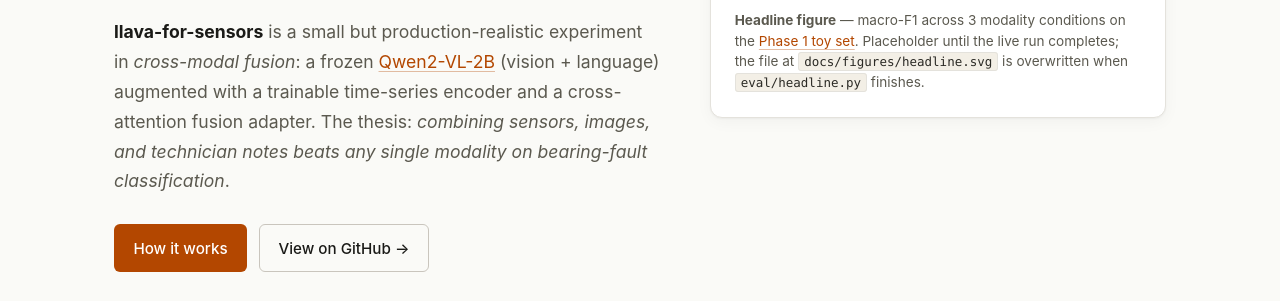
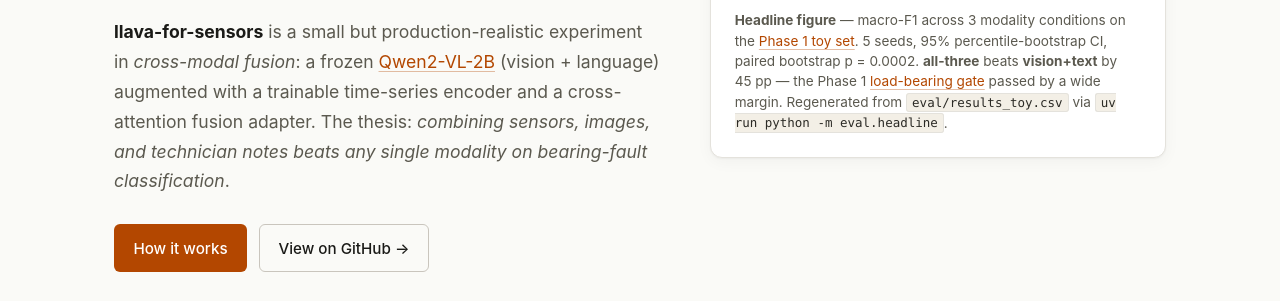
Before and after one commit to VoidAxiom/llava-for-sensors, a website: page docs/index.html in a window 1280 px wide. Shown: the part 434-735 px from the top of the page. Drawn offline with nearby package versions, Linux system fonts and the light colour scheme.

Commit message:
docs: update headline figure caption to reflect real Phase 1 result
Caption was stale — said 'Placeholder until the live run completes.'
The figure IS the live run now (5 seeds, paired bootstrap p=0.0002,
gap_vt=45pp). New caption surfaces the key numbers and points to the
load-bearing gate definition.

```diff
--- a/docs/index.html
+++ b/docs/index.html
@@ -65,9 +65,12 @@
           <img src="figures/headline.svg" alt="Headline ablation: macro-F1 across modality conditions on the toy bearing-fault task." />
           <figcaption>
             <strong>Headline figure</strong> — macro-F1 across 3 modality conditions on the
-            <a href="#phase-1">Phase&nbsp;1 toy set</a>. Placeholder until the
-            live run completes; the file at <code>docs/figures/headline.svg</code>
-            is overwritten when <code>eval/headline.py</code> finishes.
+            <a href="#phase-1">Phase&nbsp;1 toy set</a>. 5 seeds, 95% percentile-bootstrap CI,
+            paired bootstrap p&nbsp;=&nbsp;0.0002. <strong>all-three</strong> beats
+            <strong>vision+text</strong> by 45&nbsp;pp — the Phase 1
+            <a href="#algorithms">load-bearing gate</a> passed by a wide margin.
+            Regenerated from <code>eval/results_toy.csv</code> via
+            <code>uv run python -m eval.headline</code>.
           </figcaption>
         </figure>
       </div>
```
